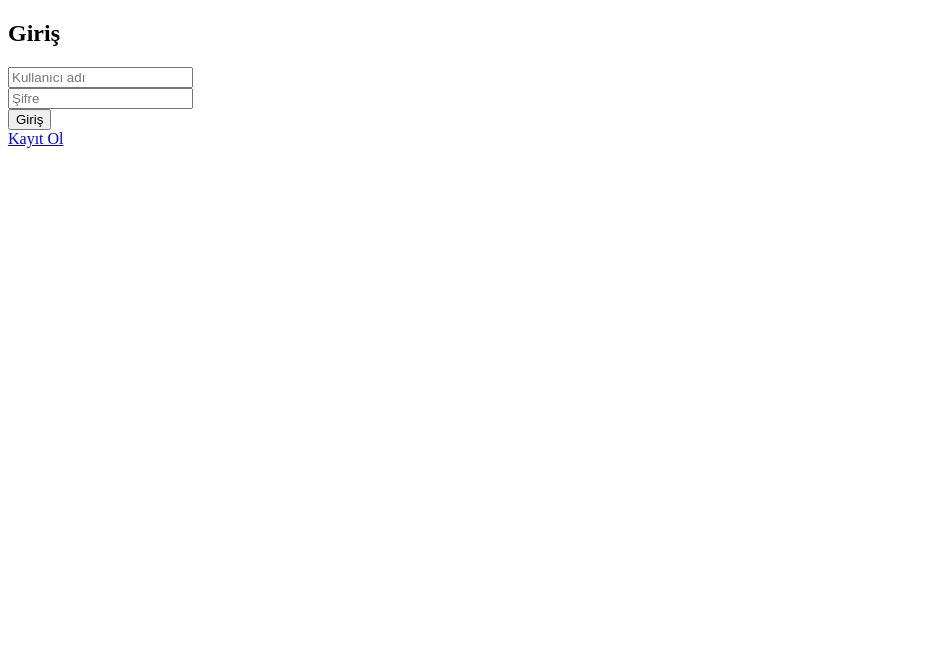
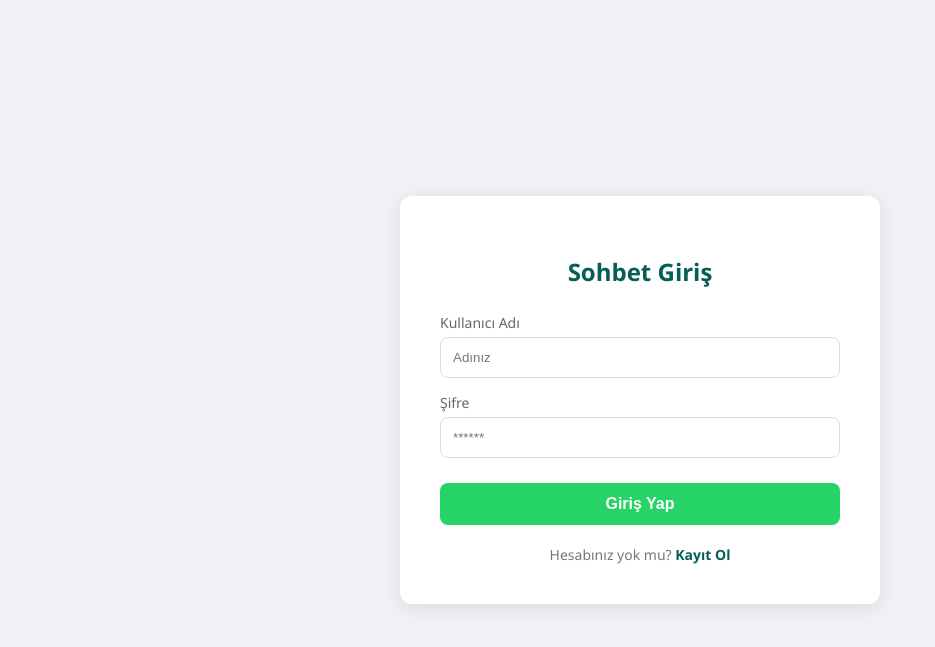
Before and after one commit to bollulu/sohbetimiz, a Flask app: page /login in a window 1280 px wide. Shown: the top 647 px of the page, without its empty margins (0-935 px from the left). Run offline with Flask 3, Linux system fonts and the light colour scheme.

Commit message:
Update login.html

```diff
--- a/templates/login.html
+++ b/templates/login.html
@@ -1,13 +1,41 @@
 <!DOCTYPE html>
-<html>
-<head><title>Giriş</title></head>
+<html lang="tr">
+<head>
+    <meta charset="UTF-8">
+    <meta name="viewport" content="width=device-width, initial-scale=1.0">
+    <title>Giriş Yap | Sohbet 2026</title>
+    <style>
+        :root { --wa-green: #25D366; --wa-dark: #075e54; --bg: #f0f2f5; }
+        body { font-family: 'Segoe UI', Tahoma, Geneva, Verdana, sans-serif; background-color: var(--bg); margin: 0; display: flex; align-items: center; justify-content: center; height: 100vh; }
+        .auth-container { background: white; padding: 40px; border-radius: 12px; box-shadow: 0 4px 20px rgba(0,0,0,0.1); width: 100%; max-width: 400px; text-align: center; }
+        .auth-container h2 { color: var(--wa-dark); margin-bottom: 25px; }
+        .input-group { margin-bottom: 15px; text-align: left; }
+        label { display: block; margin-bottom: 5px; color: #666; font-size: 14px; }
+        input { width: 100%; padding: 12px; border: 1px solid #ddd; border-radius: 8px; box-sizing: border-box; outline: none; transition: border 0.3s; }
+        input:focus { border-color: var(--wa-green); }
+        button { width: 100%; padding: 12px; background: var(--wa-green); color: white; border: none; border-radius: 8px; font-size: 16px; font-weight: bold; cursor: pointer; margin-top: 10px; transition: background 0.3s; }
+        button:hover { background: #1ebc57; }
+        .switch-link { margin-top: 20px; font-size: 14px; color: #777; }
+        .switch-link a { color: var(--wa-dark); text-decoration: none; font-weight: bold; }
+    </style>
+</head>
 <body>
-<h2>Giriş</h2>
-<form method="post">
-  <input name="username" placeholder="Kullanıcı adı" required><br>
-  <input name="password" type="password" placeholder="Şifre" required><br>
-  <button>Giriş</button>
-</form>
-<a href="/register">Kayıt Ol</a>
+    <div class="auth-container">
+        <h2>Sohbet Giriş</h2>
+        <form method="POST">
+            <div class="input-group">
+                <label>Kullanıcı Adı</label>
+                <input type="text" name="username" required placeholder="Adınız">
+            </div>
+            <div class="input-group">
+                <label>Şifre</label>
+                <input type="password" name="password" required placeholder="******">
+            </div>
+            <button type="submit">Giriş Yap</button>
+        </form>
+        <div class="switch-link">
+            Hesabınız yok mu? <a href="{{ url_for('register') }}">Kayıt Ol</a>
+        </div>
+    </div>
 </body>
 </html>
```
